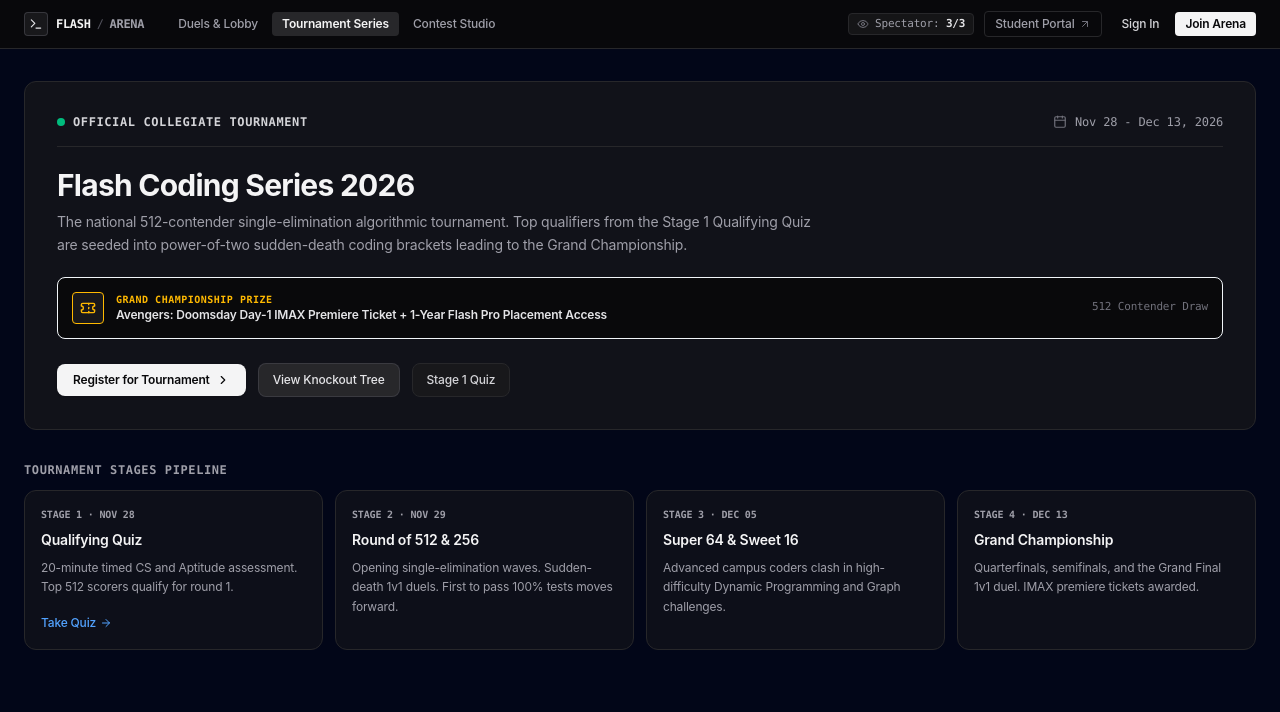
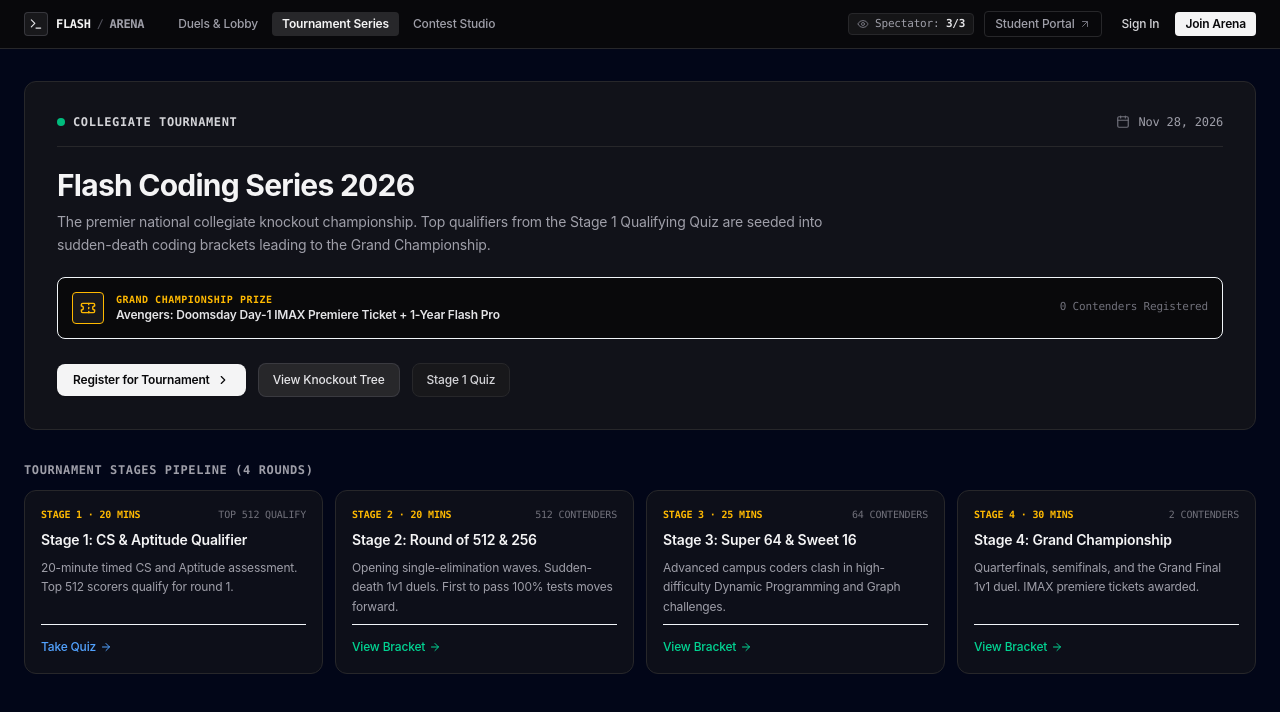
Before and after one commit to Flash-Innovations/arena-web-platform, a React (Vite) app: page /series in a window 1280 px wide. Shown: the top 712 px of the page. Built offline with nearby package versions, Linux system fonts and the light colour scheme; no server answers; the HTML template or start-up script is replaced by a standard one.

Commit message:
feat(tournament): dynamic tournament hub pipeline, hero promotion toggle, and flash official tier

```diff
--- a/src/pages/ArenaLobbyPage.jsx
+++ b/src/pages/ArenaLobbyPage.jsx
@@ -419,14 +419,14 @@ export function ArenaLobbyPage() {
 
           <div className="flex items-center gap-2.5 shrink-0 z-10">
             <Link
-              to={featuredContest.slug === 'flash-coding-series-2026' ? '/series' : `/contest/${featuredContest.slug}`}
+              to="/series"
               className="px-3.5 py-1.5 rounded-lg bg-zinc-800 hover:bg-zinc-700 text-zinc-200 text-xs font-medium border border-zinc-700/80 transition-colors flex items-center gap-1"
             >
               <span>Tournament Hub</span>
               <ChevronRight className="w-3.5 h-3.5" />
             </Link>
             <Link
-              to={featuredContest.slug === 'flash-coding-series-2026' ? '/series/quiz' : `/contest/${featuredContest.slug}`}
+              to={featuredContest.stages?.[0]?.stageType === 'MCQ_QUIZ' ? '/series/quiz' : `/contest/${featuredContest.slug}`}
               className="px-3.5 py-1.5 rounded-lg bg-blue-600 hover:bg-blue-500 text-white text-xs font-semibold transition-colors"
             >
               Enter Stage
--- a/src/pages/ContestStudioPage.jsx
+++ b/src/pages/ContestStudioPage.jsx
@@ -182,7 +182,8 @@ export function ContestStudioPage() {
   // Contest Metadata
   const [title, setTitle] = useState('');
   const [description, setDescription] = useState('');
-  const [organizerType, setOrganizerType] = useState('COMMUNITY'); // 'COMMUNITY' | 'COLLEGE_PARTNERED'
+  const [organizerType, setOrganizerType] = useState('COMMUNITY'); // 'COMMUNITY' | 'COLLEGE_PARTNERED' | 'FLASH_OFFICIAL'
+  const [isFeaturedHero, setIsFeaturedHero] = useState(false);
   const [isPublic, setIsPublic] = useState(true);
   const [passcode, setPasscode] = useState('');
   const [isUnlimitedStudents, setIsUnlimitedStudents] = useState(true);
@@ -323,7 +324,8 @@ export function ContestStudioPage() {
         title: title.trim(),
         description: description.trim() || 'Custom Student Esports Contest',
         organizerType,
-        eloImpactEligible: organizerType === 'COLLEGE_PARTNERED',
+        isFeaturedHero: Boolean(isFeaturedHero),
+        eloImpactEligible: organizerType === 'COLLEGE_PARTNERED' || organizerType === 'FLASH_OFFICIAL',
         isPublic,
         passcode: passcode.trim(),
         maxParticipants: isUnlimitedStudents ? 0 : Number(maxParticipants),
@@ -491,14 +493,14 @@ export function ContestStudioPage() {
                   <label className="block text-[11px] font-mono uppercase text-zinc-400 mb-1.5">
                     Organizer Tier & Stakes
                   </label>
-                  <div className="grid grid-cols-2 gap-2">
+                  <div className="grid grid-cols-1 sm:grid-cols-3 gap-2">
                     <button
                       type="button"
                       onClick={() => setOrganizerType('COMMUNITY')}
                       className={`p-2 rounded-lg border text-left transition-colors cursor-pointer ${
                         organizerType === 'COMMUNITY'
                           ? 'bg-zinc-800 border-zinc-600 text-zinc-100'
-                          : 'bg-zinc-950 border-zinc-800 text-zinc-400'
+                          : 'bg-zinc-950 border-zinc-800 text-zinc-400 hover:border-zinc-700'
                       }`}
                     >
                       <div className="text-xs font-bold">Community</div>
@@ -510,12 +512,37 @@ export function ContestStudioPage() {
                       className={`p-2 rounded-lg border text-left transition-colors cursor-pointer ${
                         organizerType === 'COLLEGE_PARTNERED'
                           ? 'bg-amber-950/40 border-amber-500/70 text-amber-300'
-                          : 'bg-zinc-950 border-zinc-800 text-zinc-400'
+                          : 'bg-zinc-950 border-zinc-800 text-zinc-400 hover:border-zinc-700'
                       }`}
                     >
                       <div className="text-xs font-bold">Campus Official</div>
                       <div className="text-[10px] text-zinc-500">Ranked ELO eligible</div>
                     </button>
+                    <button
+                      type="button"
+                      onClick={() => setOrganizerType('FLASH_OFFICIAL')}
+                      className={`p-2 rounded-lg border text-left transition-colors cursor-pointer ${
+                        organizerType === 'FLASH_OFFICIAL'
+                          ? 'bg-blue-950/40 border-blue-500/70 text-blue-300'
+                          : 'bg-zinc-950 border-zinc-800 text-zinc-400 hover:border-zinc-700'
+                      }`}
+                    >
+                      <div className="text-xs font-bold">Flash Official</div>
+                      <div className="text-[10px] text-zinc-500">Flagship National Series</div>
+                    </button>
+                  </div>
+
+                  {/* Flagship Hero Promotion Toggle */}
+                  <div className="pt-2">
+                    <label className="flex items-center gap-2 cursor-pointer text-xs text-zinc-300 hover:text-white">
+                      <input
+                        type="checkbox"
+                        checked={isFeaturedHero}
+                        onChange={(e) => setIsFeaturedHero(e.target.checked)}
+                        className="w-3.5 h-3.5 rounded text-amber-500 bg-zinc-950 border-zinc-800 cursor-pointer"
+                      />
+                      <span>Promote as Arena Hero Banner (Featured Flagship)</span>
+                    </label>
                   </div>
                 </div>
 
--- a/src/pages/TournamentHubPage.jsx
+++ b/src/pages/TournamentHubPage.jsx
@@ -1,6 +1,6 @@
 import React, { useState, useEffect } from 'react';
 import { Link, useNavigate } from 'react-router-dom';
-import { Trophy, ArrowRight, ShieldCheck, Ticket, Calendar, ChevronRight } from 'lucide-react';
+import { Trophy, ArrowRight, ShieldCheck, Ticket, Calendar, ChevronRight, Layers } from 'lucide-react';
 import arenaApi from '../api/arenaApi';
 import { useAuth } from '../context/AuthContext';
 
@@ -17,18 +17,64 @@ export function TournamentHubPage() {
     async function loadData() {
       try {
         setLoading(true);
-        const res = await arenaApi.getTournamentOverview();
-        if (res.success) {
-          setOverview(res.tournament);
+        // Load dynamically from unified contest engine
+        const res = await arenaApi.getFeaturedContest();
+        if (res.success && res.contest) {
+          setOverview(res.contest);
+          if (res.contest.isRegistered) {
+            setRegistered(true);
+          }
+        } else {
+          // Fallback to overview endpoint
+          const fallbackRes = await arenaApi.getTournamentOverview();
+          if (fallbackRes.success) {
+            setOverview(fallbackRes.tournament);
+          }
         }
       } catch (err) {
         setOverview({
           title: 'Flash Coding Series 2026',
-          knockoutBracketSize: 512,
-          currentStage: 'REGISTRATION',
-          quizStartTime: '2026-11-28T18:00:00.000Z',
-          quizEndTime: '2026-11-28T21:00:00.000Z',
-          totalRegisteredCount: 0
+          slug: 'flash-coding-series-2026',
+          description: 'The premier national collegiate knockout championship. Top qualifiers from the Stage 1 Qualifying Quiz are seeded into sudden-death coding brackets leading to the Grand Championship.',
+          scheduledStartTime: '2026-11-28T18:00:00.000Z',
+          participantCount: 0,
+          prizes: [
+            { rankRange: '1st Place', reward: 'Avengers: Doomsday Day-1 IMAX Premiere Ticket + 1-Year Flash Pro' }
+          ],
+          stages: [
+            {
+              stageId: 'stg_1',
+              title: 'Stage 1: CS & Aptitude Qualifier',
+              stageType: 'MCQ_QUIZ',
+              durationMinutes: 20,
+              cutoffValue: 512,
+              description: '20-minute timed CS and Aptitude assessment. Top 512 scorers qualify for round 1.'
+            },
+            {
+              stageId: 'stg_2',
+              title: 'Stage 2: Round of 512 & 256',
+              stageType: 'SPEED_DSA_1V1',
+              durationMinutes: 20,
+              bracketSize: 512,
+              description: 'Opening single-elimination waves. Sudden-death 1v1 duels. First to pass 100% tests moves forward.'
+            },
+            {
+              stageId: 'stg_3',
+              title: 'Stage 3: Super 64 & Sweet 16',
+              stageType: 'SPEED_DSA_1V1',
+              durationMinutes: 25,
+              bracketSize: 64,
+              description: 'Advanced campus coders clash in high-difficulty Dynamic Programming and Graph challenges.'
+            },
+            {
+              stageId: 'stg_4',
+              title: 'Stage 4: Grand Championship',
+              stageType: 'SPEED_DSA_1V1',
+              durationMinutes: 30,
+              bracketSize: 2,
+              description: 'Quarterfinals, semifinals, and the Grand Final 1v1 duel. IMAX premiere tickets awarded.'
+            }
+          ]
         });
       } finally {
         setLoading(false);
@@ -42,7 +88,7 @@ export function TournamentHubPage() {
       openAuthModal({
         mode: 'signin',
         title: 'Sign In to Register for Tournament',
-        message: 'Sign in to register for Flash Coding Series 2026 and secure your slot in the 512 knockout bracket.'
+        message: 'Sign in to register for the tournament and secure your slot in the knockout bracket.'
       });
       return;
     }
@@ -50,10 +96,11 @@ export function TournamentHubPage() {
     try {
       setRegistering(true);
       setMessage(null);
-      const res = await arenaApi.registerTournament();
-      if (res.success) {
+      const slug = overview?.slug || 'flash-coding-series-2026';
+      const res = await arenaApi.registerContest(slug).catch(() => arenaApi.registerTournament());
+      if (res && res.success) {
         setRegistered(true);
-        setMessage('Successfully registered for Flash Coding Series 2026.');
+        setMessage(`Successfully registered for ${overview?.title || 'the tournament'}!`);
       }
     } catch (err) {
       const msg = err.message || '';
@@ -71,6 +118,18 @@ export function TournamentHubPage() {
     }
   };
 
+  const formattedDateRange = overview?.scheduledStartTime
+    ? new Date(overview.scheduledStartTime).toLocaleDateString(undefined, {
+        month: 'short',
+        day: 'numeric',
+        year: 'numeric'
+      })
+    : 'Season 2026';
+
+  const grandPrizeText = overview?.prizes?.[0]?.reward ||
+    overview?.prizes?.[0]?.title ||
+    'Grand Champion Trophy + Placement Sponsorship';
+
   return (
     <div className="max-w-7xl mx-auto px-4 sm:px-6 py-8 space-y-8 animate-fade-in">
       {/* Header Specification Box */}
@@ -79,21 +138,21 @@ export function TournamentHubPage() {
           <div className="flex items-center gap-2">
             <span className="w-2 h-2 rounded-full bg-emerald-500" />
             <span className="text-xs font-mono font-semibold text-zinc-300 uppercase tracking-wider">
-              Official Collegiate Tournament
+              {overview?.organizerType === 'FLASH_OFFICIAL' ? 'Official Flash Flagship League' : 'Collegiate Tournament'}
             </span>
           </div>
           <div className="flex items-center gap-2 font-mono text-xs text-zinc-400">
             <Calendar className="w-3.5 h-3.5 text-zinc-500" />
-            <span>Nov 28 - Dec 13, 2026</span>
+            <span>{formattedDateRange}</span>
           </div>
         </div>
 
         <div className="space-y-2">
           <h1 className="text-2xl sm:text-3xl font-bold text-zinc-100 tracking-tight">
-            Flash Coding Series 2026
+            {overview?.title || 'Flash Coding Series'}
           </h1>
           <p className="text-xs sm:text-sm text-zinc-400 max-w-3xl leading-relaxed">
-            The national 512-contender single-elimination algorithmic tournament. Top qualifiers from the Stage 1 Qualifying Quiz are seeded into power-of-two sudden-death coding brackets leading to the Grand Championship.
+            {overview?.description || 'The premier national collegiate knockout championship. Top qualifiers advance through power-of-two sudden-death coding brackets leading to the Grand Championship.'}
           </p>
         </div>
 
@@ -108,12 +167,12 @@ export function TournamentHubPage() {
                 Grand Championship Prize
               </div>
               <div className="text-xs font-semibold text-zinc-200">
-                Avengers: Doomsday Day-1 IMAX Premiere Ticket + 1-Year Flash Pro Placement Access
+                {grandPrizeText}
               </div>
             </div>
           </div>
           <span className="hidden sm:inline-block text-[11px] font-mono text-zinc-500">
-            512 Contender Draw
+            {overview?.participantCount !== undefined ? `${overview.participantCount} Contenders Registered` : 'Single Elimination Draw'}
           </span>
         </div>
 
@@ -128,7 +187,7 @@ export function TournamentHubPage() {
           {registered ? (
             <div className="px-3.5 py-2 rounded-lg bg-emerald-500/10 border border-emerald-500/20 text-emerald-400 font-semibold text-xs flex items-center gap-1.5 font-mono">
               <ShieldCheck className="w-4 h-4" />
-              <span>Registered for Nov 28 Qualifier</span>
+              <span>Registered Contender</span>
             </div>
           ) : (
             <button
@@ -167,20 +226,43 @@ export function TournamentHubPage() {
         </div>
       </div>
 
-      {/* 4-Stage Roadmap Grid */}
+      {/* Dynamic Modular Stages Pipeline */}
       <div className="space-y-3">
         <h2 className="text-xs font-mono font-semibold text-zinc-400 uppercase tracking-wider">
-          Tournament Stages Pipeline
+          Tournament Stages Pipeline ({overview?.stages?.length || 0} Rounds)
         </h2>
 
         <div className="grid grid-cols-1 md:grid-cols-2 lg:grid-cols-4 gap-3">
-          <div className="p-4 rounded-xl bg-zinc-900/50 border border-zinc-800 space-y-2">
-            <span className="text-[10px] font-mono text-zinc-400 font-semibold block">STAGE 1 · NOV 28</span>
-            <h3 className="text-sm font-semibold text-zinc-100">Qualifying Quiz</h3>
-            <p className="text-xs text-zinc-400 leading-relaxed">
-              20-minute timed CS and Aptitude assessment. Top 512 scorers qualify for round 1.
+          {(overview?.stages || []).map((stage, idx) => {
+            const isQuiz = stage.stageType === 'MCQ_QUIZ';
+            const is1v1 = stage.stageType === 'SPEED_DSA_1V1';
+
+            return (
+              <div
+                key={stage.stageId || idx}
+                className="p-4 rounded-xl bg-zinc-900/50 border border-zinc-800 space-y-2 flex flex-col justify-between"
+              >
+                <div className="space-y-2">
+                  <div className="flex items-center justify-between">
+                    <span className="text-[10px] font-mono text-amber-400 font-semibold block">
+                      STAGE {idx + 1} · {stage.durationMinutes || 20} MINS
+                    </span>
+                    <span className="text-[10px] font-mono text-zinc-500 uppercase">
+                      {stage.bracketSize ? `${stage.bracketSize} Contenders` : `Top ${stage.cutoffValue || 16} Qualify`}
+                    </span>
+                  </div>
+
+                  <h3 className="text-sm font-semibold text-zinc-100">
+                    {stage.title}
+                  </h3>
+
+                  <p className="text-xs text-zinc-400 leading-relaxed line-clamp-3">
+                    {stage.description || (isQuiz ? 'CS & Aptitude timed screening assessment.' : 'Sudden-death 1v1 duel. First to pass 100% test cases advances.')}
                   </p>
-            <div className="pt-1">
+                </div>
+
+                <div className="pt-2 border-t border-zinc-850">
+                  {isQuiz ? (
                     <button
                       onClick={() => {
                         if (!isAuthenticated) {
@@ -198,32 +280,27 @@ export function TournamentHubPage() {
                       <span>Take Quiz</span>
                       <ArrowRight className="w-3 h-3" />
                     </button>
+                  ) : is1v1 ? (
+                    <Link
+                      to="/series/bracket"
+                      className="inline-flex items-center gap-1 text-xs font-medium text-emerald-400 hover:text-emerald-300"
+                    >
+                      <span>View Bracket</span>
+                      <ArrowRight className="w-3 h-3" />
+                    </Link>
+                  ) : (
+                    <Link
+                      to={overview?.slug ? `/contest/${overview.slug}` : '/'}
+                      className="inline-flex items-center gap-1 text-xs font-medium text-zinc-400 hover:text-zinc-200"
+                    >
+                      <span>Stage Details</span>
+                      <ArrowRight className="w-3 h-3" />
+                    </Link>
+                  )}
                 </div>
               </div>
-
-          <div className="p-4 rounded-xl bg-zinc-900/50 border border-zinc-800 space-y-2">
-            <span className="text-[10px] font-mono text-zinc-400 font-semibold block">STAGE 2 · NOV 29</span>
-            <h3 className="text-sm font-semibold text-zinc-100">Round of 512 &amp; 256</h3>
-            <p className="text-xs text-zinc-400 leading-relaxed">
-              Opening single-elimination waves. Sudden-death 1v1 duels. First to pass 100% tests moves forward.
-            </p>
-          </div>
-
-          <div className="p-4 rounded-xl bg-zinc-900/50 border border-zinc-800 space-y-2">
-            <span className="text-[10px] font-mono text-zinc-400 font-semibold block">STAGE 3 · DEC 05</span>
-            <h3 className="text-sm font-semibold text-zinc-100">Super 64 &amp; Sweet 16</h3>
-            <p className="text-xs text-zinc-400 leading-relaxed">
-              Advanced campus coders clash in high-difficulty Dynamic Programming and Graph challenges.
-            </p>
-          </div>
-
-          <div className="p-4 rounded-xl bg-zinc-900/50 border border-zinc-800 space-y-2">
-            <span className="text-[10px] font-mono text-zinc-400 font-semibold block">STAGE 4 · DEC 13</span>
-            <h3 className="text-sm font-semibold text-zinc-100">Grand Championship</h3>
-            <p className="text-xs text-zinc-400 leading-relaxed">
-              Quarterfinals, semifinals, and the Grand Final 1v1 duel. IMAX premiere tickets awarded.
-            </p>
-          </div>
+            );
+          })}
         </div>
       </div>
     </div>
```
Lines whose indentation alone changed are shown as unchanged.
